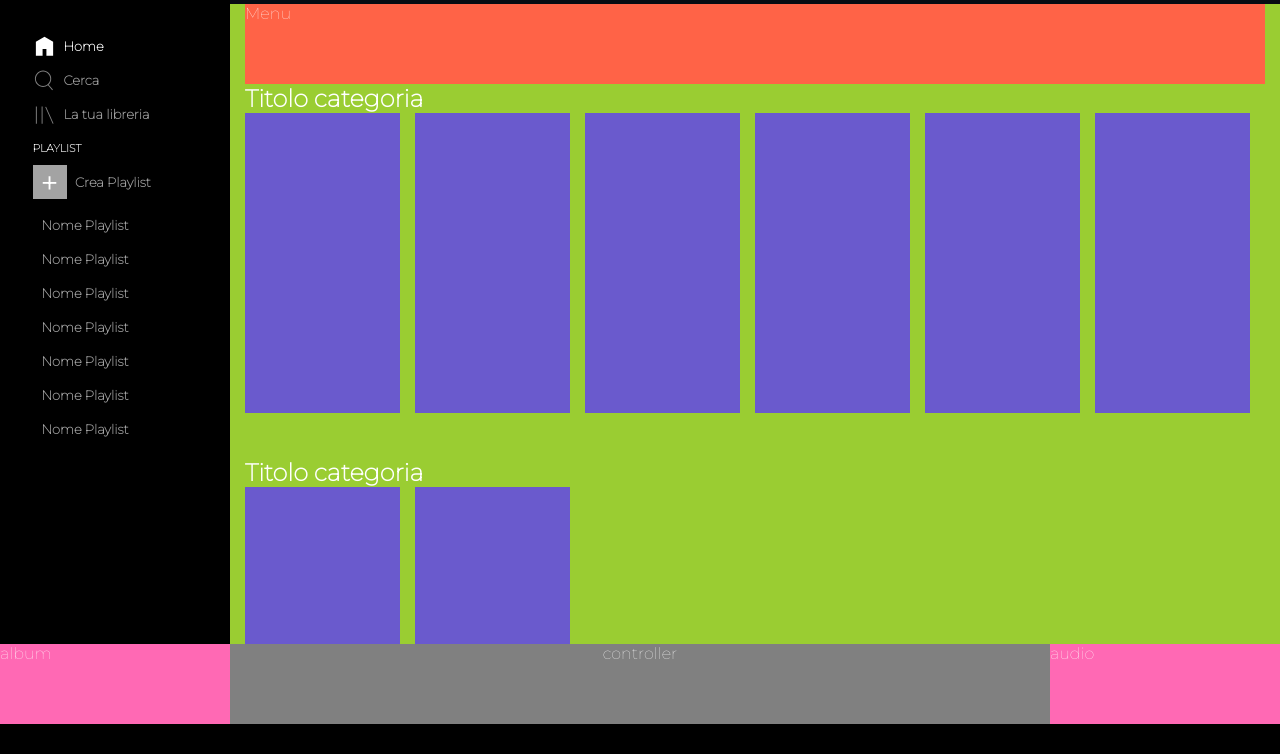
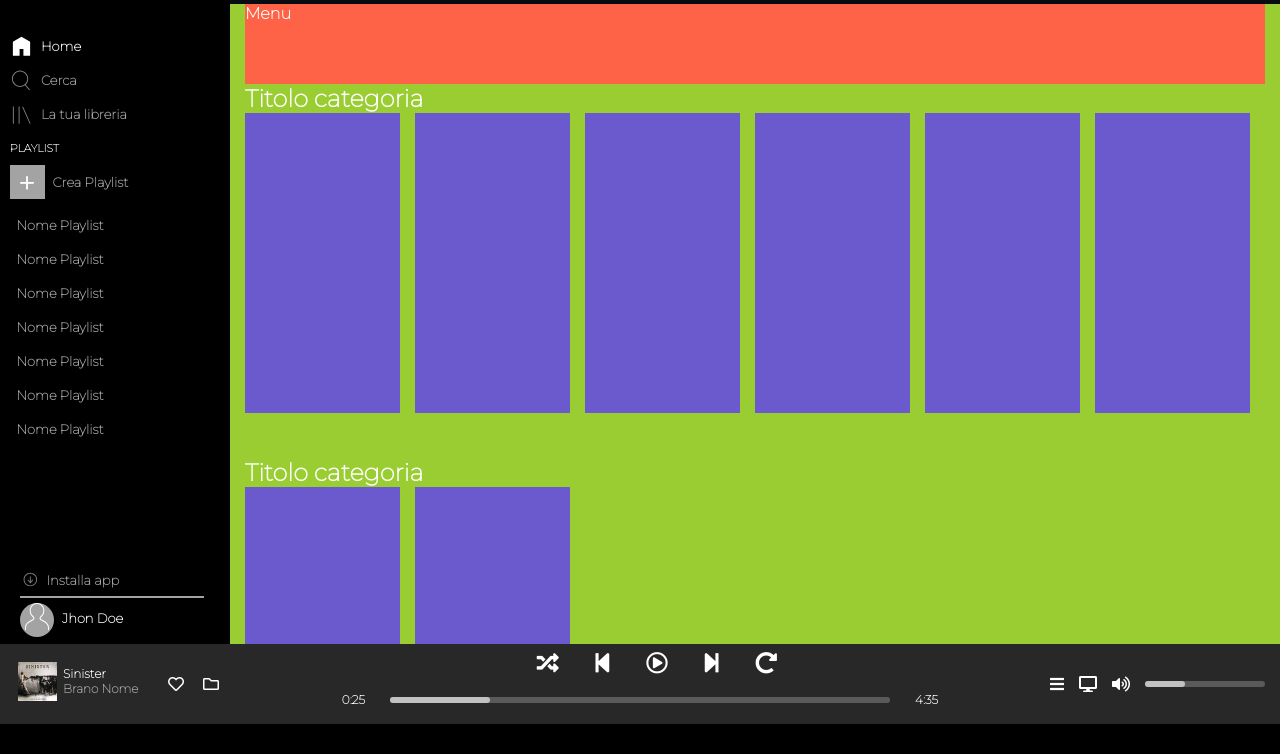
Before and after one commit to MirkoGriffo/html-css-spotifyweb, a plain HTML site: page index.html in a window 1280 px wide. Shown: the part 76-830 px from the top of the page. Before the commit the page ends 800 px from the top, so only its background shows below. Drawn offline with Linux system fonts and the light colour scheme.

Commit message:
Add footer

```diff
--- a/css/main.css
+++ b/css/main.css
@@ -10,6 +10,7 @@ body {
   font-family: "Montserrat", sans-serif;
   color: white;
   background-color: black;
+  font-weight: 800;
 }
 
 .bianco {
@@ -18,6 +19,10 @@ body {
 
 .grigio {
   color: #a3a3a3;
+}
+
+.border-bottom {
+  border-bottom: 2px solid #a3a3a3;
 }
 
 /* Main Content */
@@ -64,13 +69,14 @@ main {
   flex-direction: row;
   justify-content: start;
   align-items: start;
-  margin-left: 65px;
+  margin-left: 20px;
   font-weight: 600;
   font-size: 13px;
 }
 
 .menu-sidebar img {
   width: 10%;
+  filter: brightness(50%);
 }
 .menu-sidebar img,
 .menu-sidebar p,
@@ -85,11 +91,7 @@ main {
   margin-left: 8px;
 }
 
-.menu-sidebar img {
-  filter: brightness(50%);
-}
-
-.menu-sidebar:first-of-type img {
+.top-sidebar .menu-sidebar:first-of-type img {
   filter: brightness(100%);
 }
 
@@ -99,9 +101,8 @@ main {
 
 .top-sidebar ul li {
   margin-top: 18px;
-  margin-right: 60px;
+  margin-right: 110px;
   font-size: 13px;
-  font-weight: 900;
 }
 
 .quadrato {
@@ -115,6 +116,23 @@ main {
 
 .bottom-sidebar {
   height: 80px;
+}
+.bottom-sidebar .menu-sidebar {
+  width: 80%;
+}
+
+.profilo {
+  border-radius: 50%;
+  background-color: #a3a3a3;
+  height: 34px;
+  width: 34px;
+  margin-top: 5px;
+}
+
+.profilo img {
+  width: 70%;
+  margin-left: 5px;
+  filter: brightness(100%);
 }
 
 /* Content */
@@ -183,11 +201,108 @@ footer {
   display: flex;
   justify-content: space-between;
   height: 80px;
-  background-color: gray;
+  background-color: #282828;
 }
 
 .player-album,
 .player-audio {
   flex-basis: 230px;
-  background-color: hotpink;
 }
+
+.player-album {
+  padding: 18px;
+}
+
+.player-album img {
+  width: 20%;
+}
+
+.player-album p {
+  position: relative;
+  left: 40px;
+  bottom: 39px;
+  font-size: 12px;
+  margin-left: 5px;
+}
+
+.player-album i {
+  position: relative;
+  bottom: 60px;
+  left: 150px;
+  margin-right: 15px;
+}
+
+.top-controller {
+  display: flex;
+  flex-wrap: wrap;
+  flex-direction: row;
+  justify-content: center;
+  align-items: center;
+  align-content: start;
+}
+
+.player-controller .top-controller i {
+  margin-top: 8px;
+  margin-left: 34px;
+  font-size: 22px;
+  padding-bottom: 10px;
+}
+
+.bottom-controller {
+  display: flex;
+  flex-wrap: wrap;
+  flex-direction: row;
+  justify-content: center;
+  align-items: center;
+  align-content: start;
+  margin-top: 8px;
+}
+
+.bottom-controller p {
+  font-size: 12px;
+  margin: 0 25px;
+}
+
+.bottom-controller .container {
+  width: 500px;
+  border-radius: 20px;
+  background-color: #5a5a5a;
+  height: 6px;
+}
+
+.bottom-controller .child {
+  background-color: #c1c1c1;
+  width: 100px;
+  height: 6px;
+  border-radius: 20px;
+}
+
+/* Player audio */
+
+.player-audio {
+  display: flex;
+  flex-wrap: wrap;
+  flex-direction: row;
+  justify-content: start;
+  align-items: flex-end;
+  align-content: center;
+}
+
+.player-audio i {
+  margin-right: 15px;
+}
+
+.player-audio .container {
+  width: 120px;
+  border-radius: 20px;
+  background-color: #5a5a5a;
+  height: 6px;
+  margin-bottom: 5px;
+}
+
+.player-audio .child {
+  background-color: #c1c1c1;
+  width: 40px;
+  height: 6px;
+  border-radius: 20px;
+}
--- a/index.html
+++ b/index.html
@@ -6,13 +6,26 @@
     <meta name="viewport" content="width=device-width, initial-scale=1.0" />
     <title>Spotify Web</title>
 
+    <!-- CSS -->
+
     <link rel="stylesheet" href="css/main.css" />
+
+    <!-- Responsive -->
+
     <link rel="stylesheet" href="css/responsive.css" />
 
+    <!-- Font -->
     <link rel="preconnect" href="https://fonts.gstatic.com" />
     <link
       href="https://fonts.googleapis.com/css2?family=Montserrat:wght@100&display=swap"
       rel="stylesheet"
+    />
+
+    <!-- Icone -->
+
+    <link
+      rel="stylesheet"
+      href="https://cdnjs.cloudflare.com/ajax/libs/font-awesome/5.15.2/css/all.min.css"
     />
   </head>
 
@@ -54,7 +67,18 @@
             <li>Nome Playlist</li>
           </ul>
         </div>
-        <div class="bottom-sidebar"></div>
+        <div class="bottom-sidebar">
+          <div class="menu-sidebar grigio border-bottom">
+            <img src="img/download.svg" alt="download" />
+            <p>Installa app</p>
+          </div>
+          <div class="menu-sidebar">
+            <div class="profilo">
+              <img src="img/profile.svg" alt="profile" />
+            </div>
+            <p>Jhon Doe</p>
+          </div>
+        </div>
       </aside>
       <div class="content">
         <div class="top-content">
@@ -92,9 +116,38 @@
     </main>
 
     <footer>
-      <div class="player-album">album</div>
-      <div class="player-controller">controller</div>
-      <div class="player-audio">audio</div>
+      <div class="player-album">
+        <img src="img/sinister.jpeg" alt="" />
+        <p class="bianco">Sinister</p>
+        <p class="grigio">Brano Nome</p>
+        <i class="far fa-heart"></i>
+        <i class="far fa-folder"></i>
+      </div>
+      <div class="player-controller">
+        <div class="top-controller">
+          <i class="fas fa-random"></i>
+          <i class="fas fa-step-backward"></i>
+          <i class="far fa-play-circle"></i>
+          <i class="fas fa-step-forward"></i>
+          <i class="fas fa-redo-alt"></i>
+        </div>
+        <div class="bottom-controller">
+          <p>0:25</p>
+          <div class="container">
+            <div class="child"></div>
+          </div>
+          <p>4:35</p>
+        </div>
+      </div>
+      <div class="player-audio">
+        <i class="fas fa-bars"></i>
+        <i class="fas fa-desktop"></i>
+        <i class="fas fa-volume-up"></i>
+
+        <div class="container">
+          <div class="child"></div>
+        </div>
+      </div>
     </footer>
   </body>
 </html>
```
